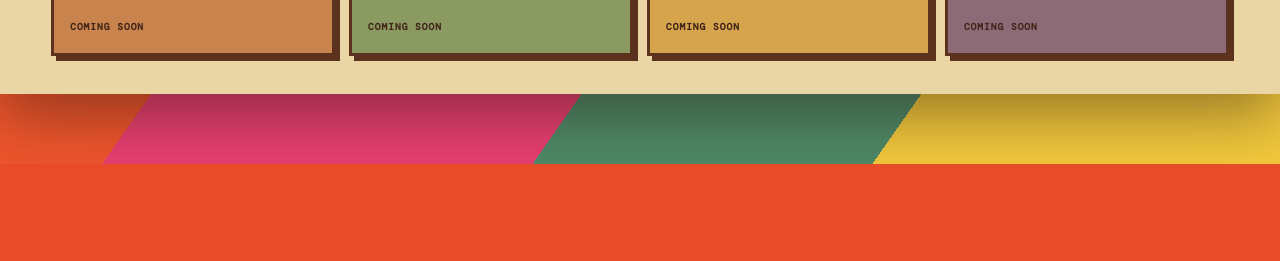
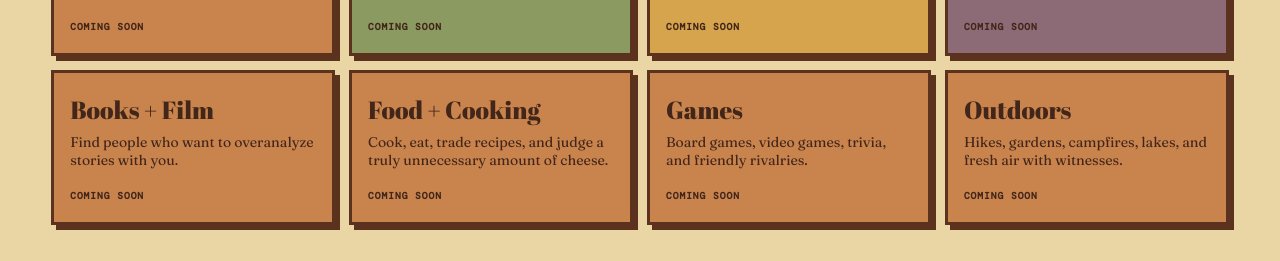
Before and after one commit to verketurkey/switchpalette, a Next.js app: page / in a window 1280 px wide. Shown: the part 1243-1504 px from the top of the page. Before the commit the page ends 1407 px from the top, so only its background shows below. Built offline with nearby package versions, Linux system fonts and the light colour scheme; a web font is replaced by a local one.

Commit message:
Add four more Elsewhere discovery categories

```diff
--- a/app/page.tsx
+++ b/app/page.tsx
@@ -272,6 +272,10 @@ export default function Home() {
               <button type="button"><b>DIY + Makers</b><small>Build, fix, invent, and probably make a mess.</small><span>COMING SOON</span></button>
               <button type="button"><b>Parents</b><small>Meet other parents without making small talk at pickup.</small><span>COMING SOON</span></button>
               <button type="button"><b>Odd Interests</b><small>For the niche thing you assumed nobody else cared about.</small><span>COMING SOON</span></button>
+              <button type="button"><b>Books + Film</b><small>Find people who want to overanalyze stories with you.</small><span>COMING SOON</span></button>
+              <button type="button"><b>Food + Cooking</b><small>Cook, eat, trade recipes, and judge a truly unnecessary amount of cheese.</small><span>COMING SOON</span></button>
+              <button type="button"><b>Games</b><small>Board games, video games, trivia, and friendly rivalries.</small><span>COMING SOON</span></button>
+              <button type="button"><b>Outdoors</b><small>Hikes, gardens, campfires, lakes, and fresh air with witnesses.</small><span>COMING SOON</span></button>
             </div>
           </div>
           <label className="photo-namebox">
```
